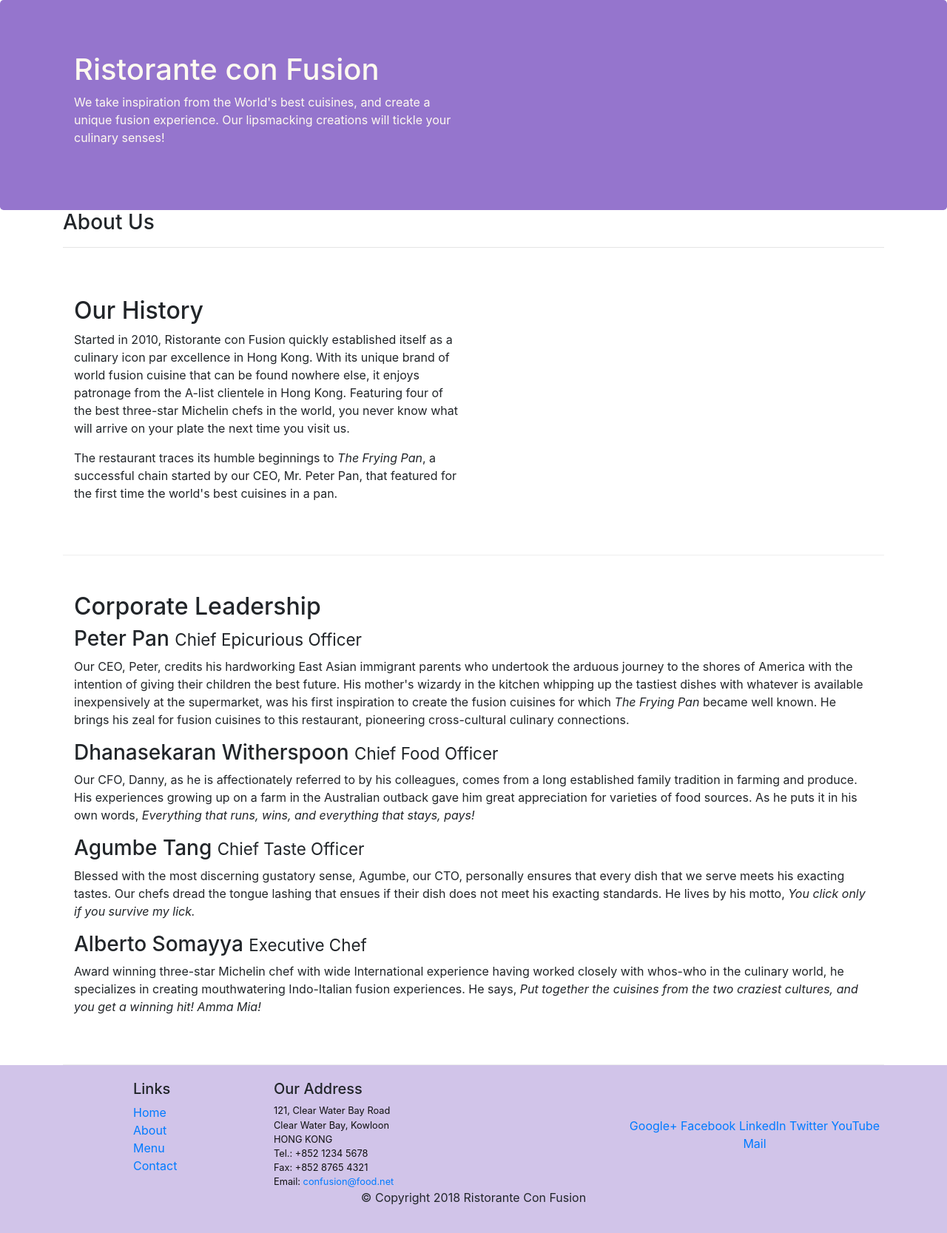
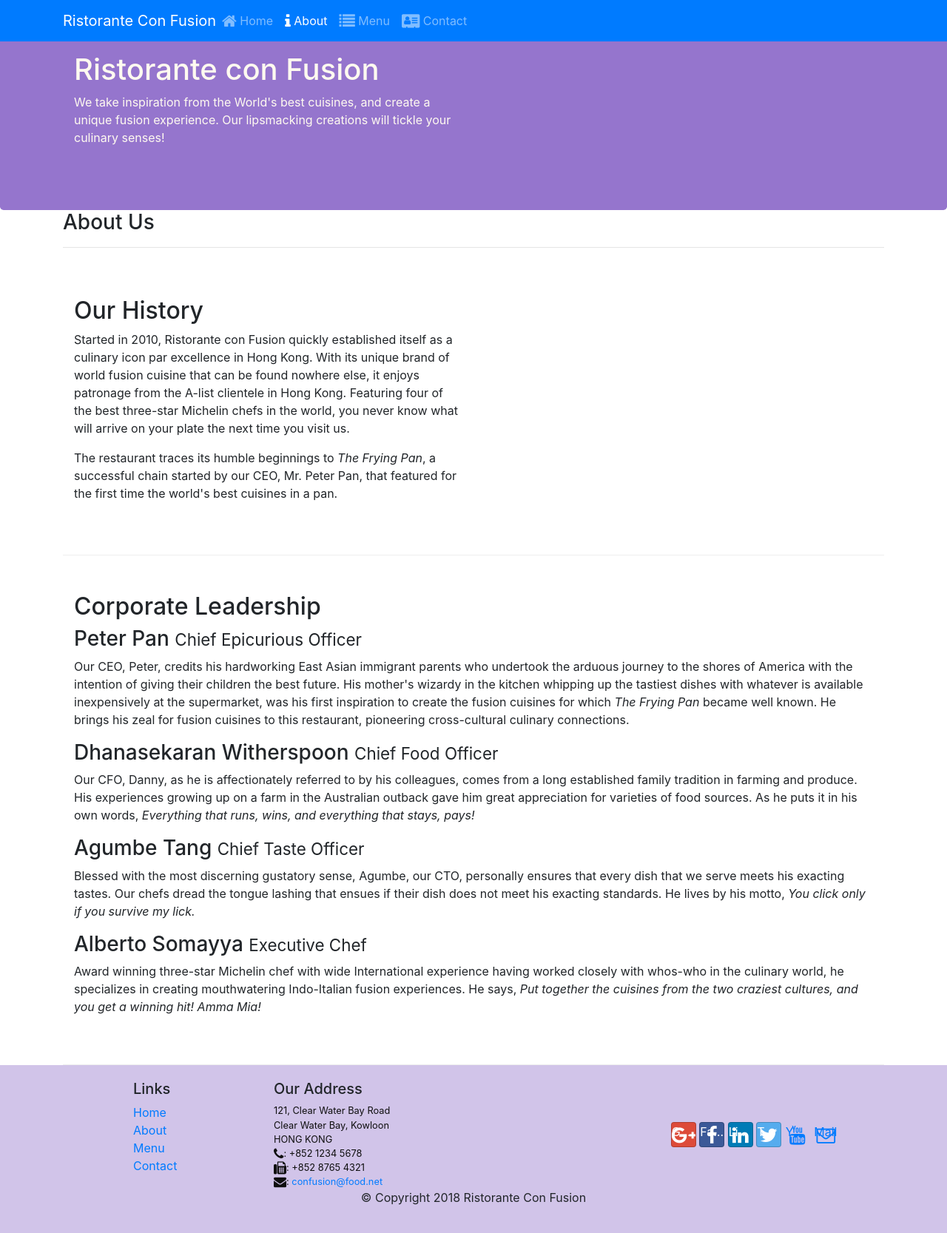
Before and after one commit to sanjanadalvi/conFusion, a website: page aboutus.html in a window 1280 px wide. Shown: the whole page at 74% size. Drawn offline with nearby package versions, Linux system fonts and the light colour scheme.

Commit message:
Icon fonts

```diff
--- a/aboutus.html
+++ b/aboutus.html
@@ -11,12 +11,30 @@
 
     <!-- Bootstrap CSS -->
     <link rel="stylesheet" href="node_modules/bootstrap/dist/css/bootstrap.min.css">
+    <link rel="stylesheet" href="node_modules/font-awesome/css/font-awesome.min.css">
+    <link rel="stylesheet" href="node_modules/bootstrap-social/bootstrap-social.css">
     <link rel="stylesheet" type="text/css" href="css/styles.css">
 
 
 </head>
 
 <body>
+    <nav class="navbar navbar-dark navbar-expand-sm bg-primary fixed-top">
+        <div class="container">
+            <button class="navbar-toggler" type="button" data-toggle="collapse" data-target="#Navbar">
+                <span class="navbar-toggler-icon"></span>
+            </button>
+            <a class="navbar-brand mr-auto" href="./index.html">Ristorante Con Fusion</a>
+            <div class="collapse navbar-collapse" id="Navbar">
+                <ul class="navbar-nav mr-auto">
+                    <li class="nav-item"><a class="nav-link" href="./index.html"><span class="fa fa-home fa-lg"></span> Home</a></li>
+                    <li class="nav-item active"><a class="nav-link" href="#"><span class="fa fa-info fa-lg"></span> About</a></li>
+                    <li class="nav-item"><a class="nav-link" href="#"><span class="fa fa-list fa-lg"></span> Menu</a></li>
+                    <li class="nav-item"><a class="nav-link" href="#"><span class="fa fa-address-card fa-lg"></span> Contact</a></li>
+                </ul>
+            </div>
+        </div>
+    </nav>
 
     <header class="jumbotron">
         <div class="container">
@@ -72,7 +90,7 @@
                 <div class="col-4 offset-1 col-sm-2">
                     <h5>Links</h5>
                     <ul class="list-unstyled">
-                        <li><a href="#">Home</a></li>
+                        <li><a href="./index.html">Home</a></li>
                         <li><a href="#">About</a></li>
                         <li><a href="#">Menu</a></li>
                         <li><a href="#">Contact</a></li>
@@ -84,19 +102,19 @@
 		              121, Clear Water Bay Road<br>
 		              Clear Water Bay, Kowloon<br>
 		              HONG KONG<br>
-		              Tel.: +852 1234 5678<br>
-		              Fax: +852 8765 4321<br>
-		              Email: <a href="mailto:confusion@food.net">confusion@food.net</a>
+		              <i class="fa fa-phone fa-lg"></i>: +852 1234 5678<br>
+		              <i class="fa fa-fax fa-lg"></i>: +852 8765 4321<br>
+		              <i class="fa fa-envelope fa-lg"></i>: <a href="mailto:confusion@food.net">confusion@food.net</a>
 		           </address>
                 </div>
                 <div class="col-12 col-sm-4 align-self-center">
                     <div class="text-center">
-                        <a href="http://google.com/+">Google+</a>
-                        <a href="http://www.facebook.com/profile.php?id=">Facebook</a>
-                        <a href="http://www.linkedin.com/in/">LinkedIn</a>
-                        <a href="http://twitter.com/">Twitter</a>
-                        <a href="http://youtube.com/">YouTube</a>
-                        <a href="mailto:">Mail</a>
+                        <a class="btn btn-social-icon btn-google" href="http://google.com/+"><i class="fa fa-google-plus"></i> Google+</a>
+                        <a class="btn btn-social-icon btn-facebook" href="http://www.facebook.com/profile.php?id="><i class="fa fa-facebook"></i> Facebook</a>
+                        <a  class="btn btn-social-icon btn-linkedin" href="http://www.linkedin.com/in/"><i class="fa fa-linkedin"></i> LinkedIn</a>
+                        <a  class="btn btn-social-icon btn-twitter" href="http://twitter.com/"><i class="fa fa-twitter"></i> Twitter</a>
+                        <a  class="btn btn-social-icon btn-youtube" href="http://youtube.com/"><i class="fa fa-youtube"></i> YouTube</a>
+                        <a  class="btn btn-social-icon" href="mailto:"><i class="fa fa-envelope-o"></i> Mail</a>
                     </div>
                 </div>
            </div>
--- a/package.json
+++ b/package.json
@@ -15,6 +15,8 @@
   },
   "dependencies": {
     "bootstrap": "^4.0.0",
+    "bootstrap-social": "^5.1.1",
+    "font-awesome": "^4.7.0",
     "jquery": "^3.3.1",
     "popper.js": "^1.12.9"
   }
```
Also changed, not shown: index.html (+28 -10 lines), 1 other file.
